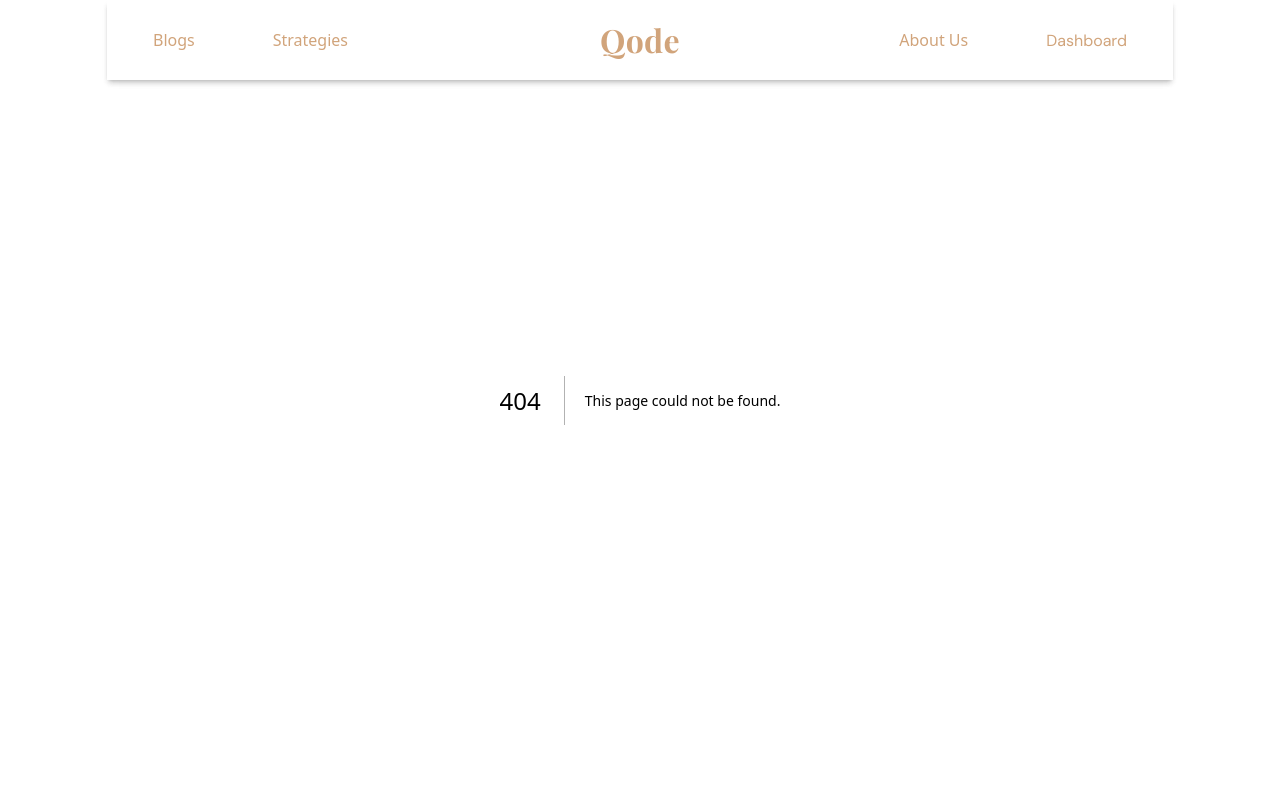
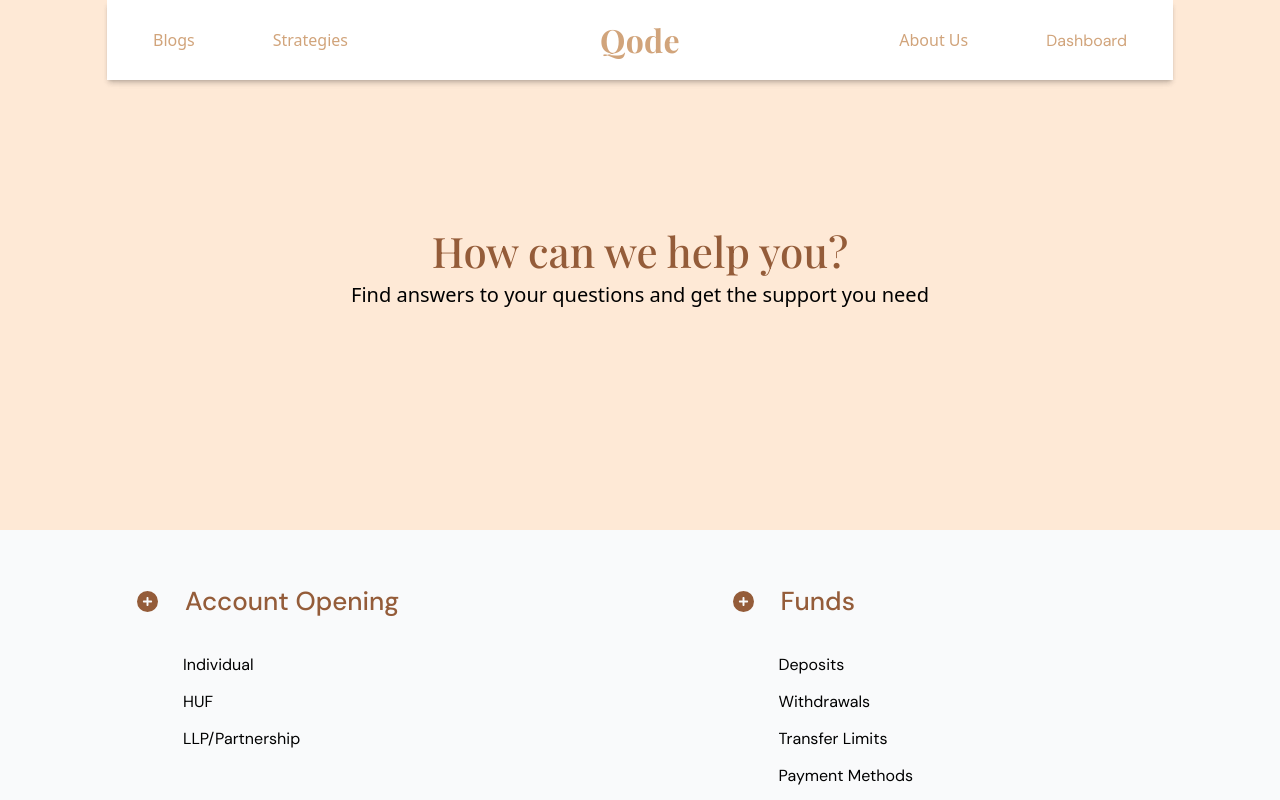
Before and after one commit to QodeSites/qode-support, a Next.js app: page /support-new in a window 1280 px wide. Before the commit this address had no page. Shown: the top 800 px of the page. Built offline with nearby package versions, Linux system fonts and the light colour scheme; a web font is replaced by a local one.

Commit message:
added new support page

```diff
--- /dev/null
+++ b/src/app/support-new/page.js
@@ -0,0 +1,73 @@
+import Heading from '@/components/common/Heading'
+import Text from '@/components/common/Text'
+import Link from 'next/link'
+import React from 'react'
+import { FontAwesomeIcon } from '@fortawesome/react-fontawesome'
+import { faCirclePlus, faMinus } from '@fortawesome/free-solid-svg-icons'
+
+const page = () => {
+    const supportCategories = [
+        {
+            title: "Account Opening",
+            subcategories: [
+                { name: "Individual", link: "/support/how-to-open-an-account-with-our-pms-as-an-individual" },
+                { name: " HUF", link: "/support/how-to-setup-an-account-with-our-pms-as-a-huf" },
+                { name: "LLP/Partnership ", link: "/support/how-to-open-an-account-with-our-pms-as-a-llp-partnership" }
+            ]
+        },
+        {
+            title: "Funds",
+            subcategories: [
+                { name: "Deposits", link: "/support/deposits" },
+                { name: "Withdrawals", link: "/support/withdrawals" },
+                { name: "Transfer Limits", link: "/support/limits" },
+                { name: "Payment Methods", link: "/support/payment-methods" }
+            ]
+        }
+    ]
+
+    return (
+        <div className="min-h-screen bg-gray-50">
+            {/* Banner */}
+            <div className="bg-lightBeige py-10 px-4">
+                <div className="max-w-4xl mx-auto text-center">
+                    <Heading className="text-brown">How can we help you?</Heading>
+                    <p className="text-xl text-black">Find answers to your questions and get the support you need</p>
+                </div>
+            </div>
+
+            {/* Categories Section */}
+            <div className="max-w-6xl mx-auto px-4 py-2">
+                <div className="flex flex-row gap-8">
+                    {supportCategories.map((category) => (
+                        <div key={category.title} className="flex-1 p-2">
+                            <div className="flex items-center gap-2 mb-3">
+                                <FontAwesomeIcon
+                                    icon={faCirclePlus}
+                                    className="text-brown w-1 h-1"
+                                />
+                                <Text className="text-subheading font-semibold text-brown">
+                                    {category.title}
+                                </Text>
+                            </div>
+                            <ul className="space-y-18 pl-4">
+                                {category.subcategories.map((subcategory) => (
+                                    <li key={subcategory.name}>
+                                        <Link
+                                            href={subcategory.link}
+                                            className="flex items-center gap-2 text-black text-body font-body hover:text-brown"
+                                        >
+                                            {subcategory.name}
+                                        </Link>
+                                    </li>
+                                ))}
+                            </ul>
+                        </div>
+                    ))}
+                </div>
+            </div>
+        </div>
+    )
+}
+
+export default page
```
